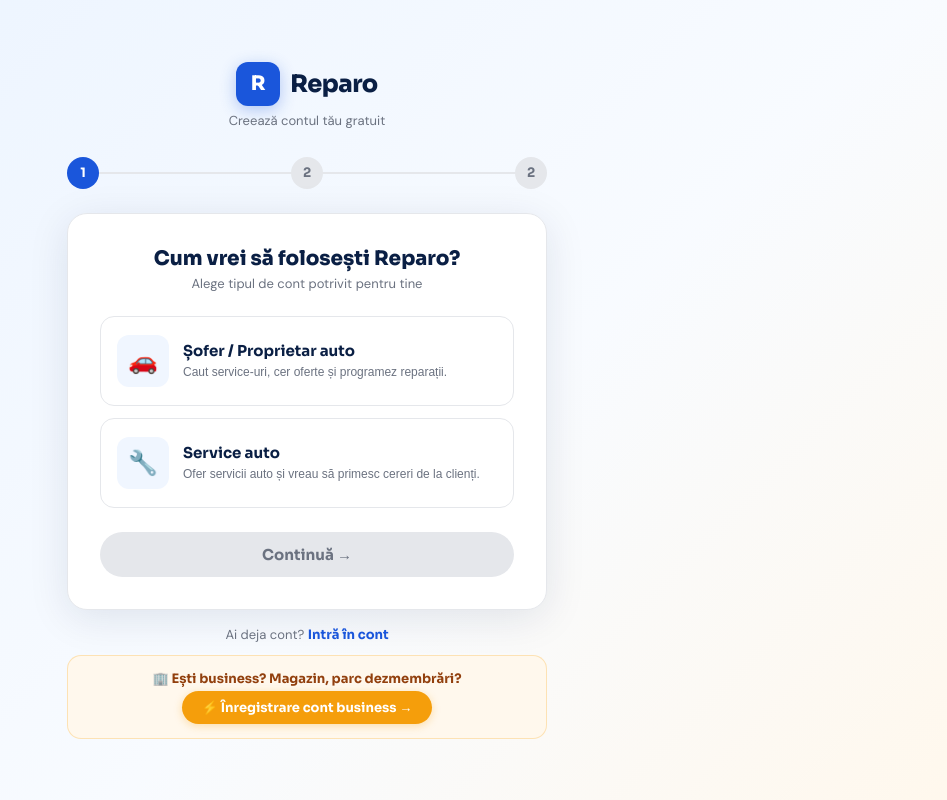
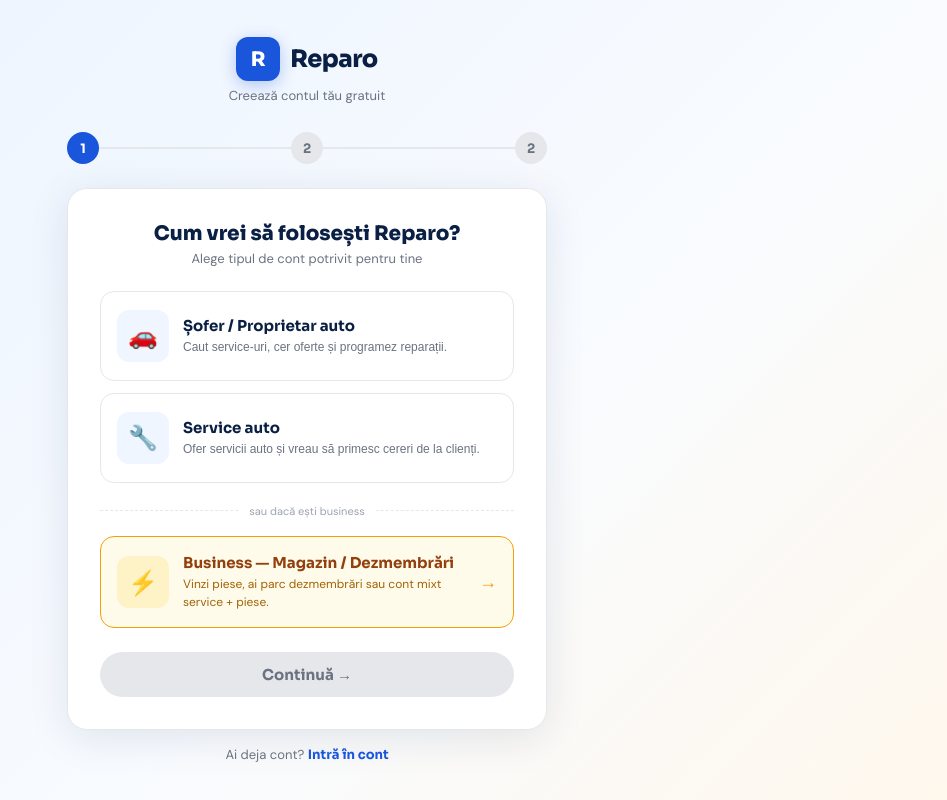
Before and after one commit to Jayceeoh1/reparo, a Next.js app: page /auth/register in a window 1280 px wide. Shown: the whole page, without its empty margins (333-1280 px from the left). Built offline with nearby package versions, Linux system fonts and the light colour scheme; no server answers.

Commit message:
feat: business card integrat in pagina de register

```diff
--- a/src/app/auth/register/page.tsx
+++ b/src/app/auth/register/page.tsx
@@ -117,6 +117,20 @@
                     )}
                   </button>
                 ))}
+                {/* Business card - separator */}
+                <div style={{position:'relative',margin:'4px 0'}}>
+                  <div style={{position:'absolute',inset:'50% 0 0',borderTop:'1px dashed #e5e7eb'}}/>
+                  <div style={{position:'relative',textAlign:'center'}}><span style={{background:'#fff',padding:'0 10px',fontSize:11,color:'#9ca3af'}}>sau dacă ești business</span></div>
+                </div>
+                <a href="/auth/register-business"
+                  style={{display:'flex',alignItems:'center',gap:14,padding:'16px',borderRadius:14,border:'1.5px solid #f59e0b',background:'#fffbeb',textDecoration:'none',transition:'all .2s'}}>
+                  <div style={{width:52,height:52,background:'#fef3c7',borderRadius:12,display:'flex',alignItems:'center',justifyContent:'center',fontSize:24,flexShrink:0}}>⚡</div>
+                  <div style={{flex:1}}>
+                    <div style={{fontFamily:"'Sora',sans-serif",fontWeight:700,fontSize:15,color:'#92400e',marginBottom:3}}>Business — Magazin / Dezmembrări</div>
+                    <div style={{fontSize:12,color:'#a16207',lineHeight:1.5}}>Vinzi piese, ai parc dezmembrări sau cont mixt service + piese.</div>
+                  </div>
+                  <div style={{fontSize:18,color:'#f59e0b',flexShrink:0}}>→</div>
+                </a>
               </div>
 
               <button onClick={()=>setStep(2)} disabled={!role}
@@ -195,12 +209,7 @@
           <a href="/auth/login" style={{color:S.blue,fontWeight:700,textDecoration:'none',fontFamily:"'Sora',sans-serif"}}>Intră în cont</a>
         </div>
 
-        <div className="fade-up" style={{marginTop:12,background:'#fff8ed',border:'1px solid #f59e0b40',borderRadius:14,padding:'14px 18px',textAlign:'center',animationDelay:'.25s'}}>
-          <div style={{fontFamily:"'Sora',sans-serif",fontWeight:700,fontSize:13,color:'#92400e',marginBottom:4}}>🏢 Ești business? Magazin, parc dezmembrări?</div>
-          <a href="/auth/register-business" style={{display:'inline-flex',alignItems:'center',gap:6,padding:'8px 20px',background:'#f59e0b',color:'#fff',borderRadius:50,fontSize:13,fontWeight:700,textDecoration:'none',fontFamily:"'Sora',sans-serif",boxShadow:'0 2px 8px rgba(245,158,11,0.3)'}}>
-            ⚡ Înregistrare cont business →
-          </a>
-        </div>
+
       </div>
     </div>
   )
```
